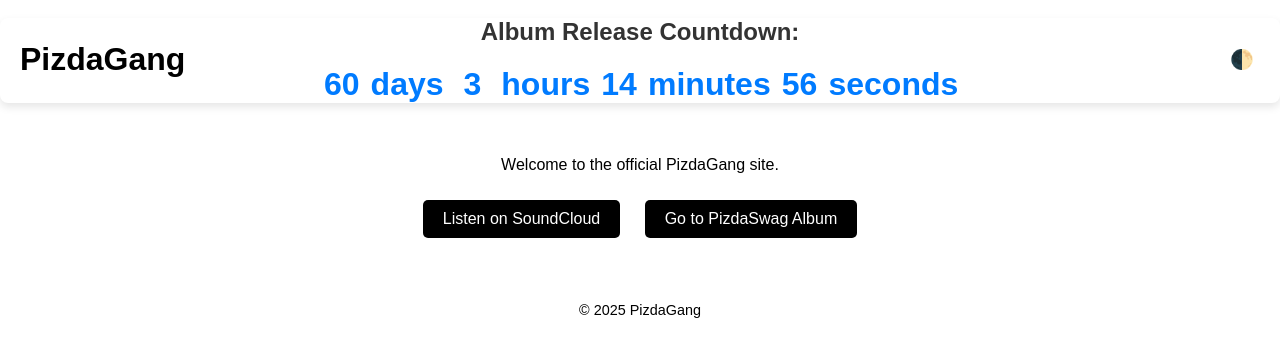
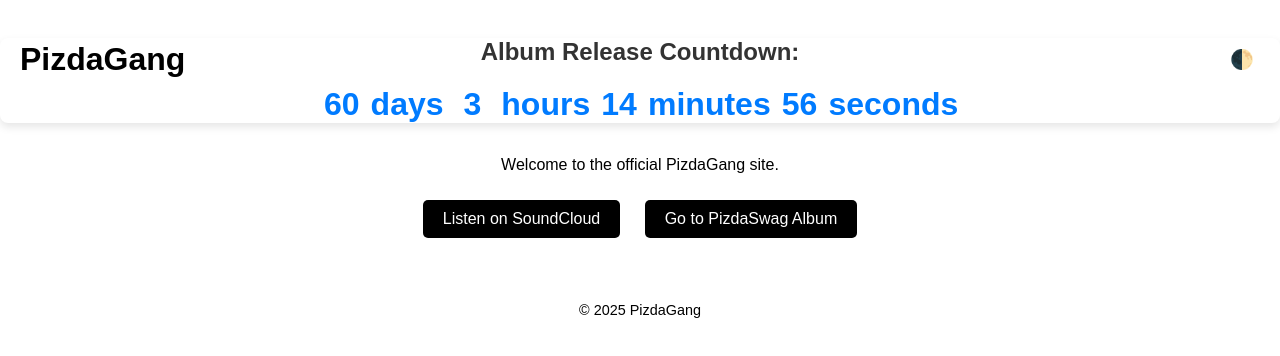
Before and after one commit to Veys69/Swag, a plain HTML site: page index.html in a window 1280 px wide. Drawn offline with Linux system fonts and the light colour scheme.

Commit message:
Update style.css

```diff
--- a/style.css
+++ b/style.css
@@ -84,7 +84,7 @@ footer {
 
 .countdown-container {
     text-align: center;
-    margin-top: -355px;
+    margin-top: -335px;
     padding: -55px;
     background-color: white;
     border-radius: 8px;
```
